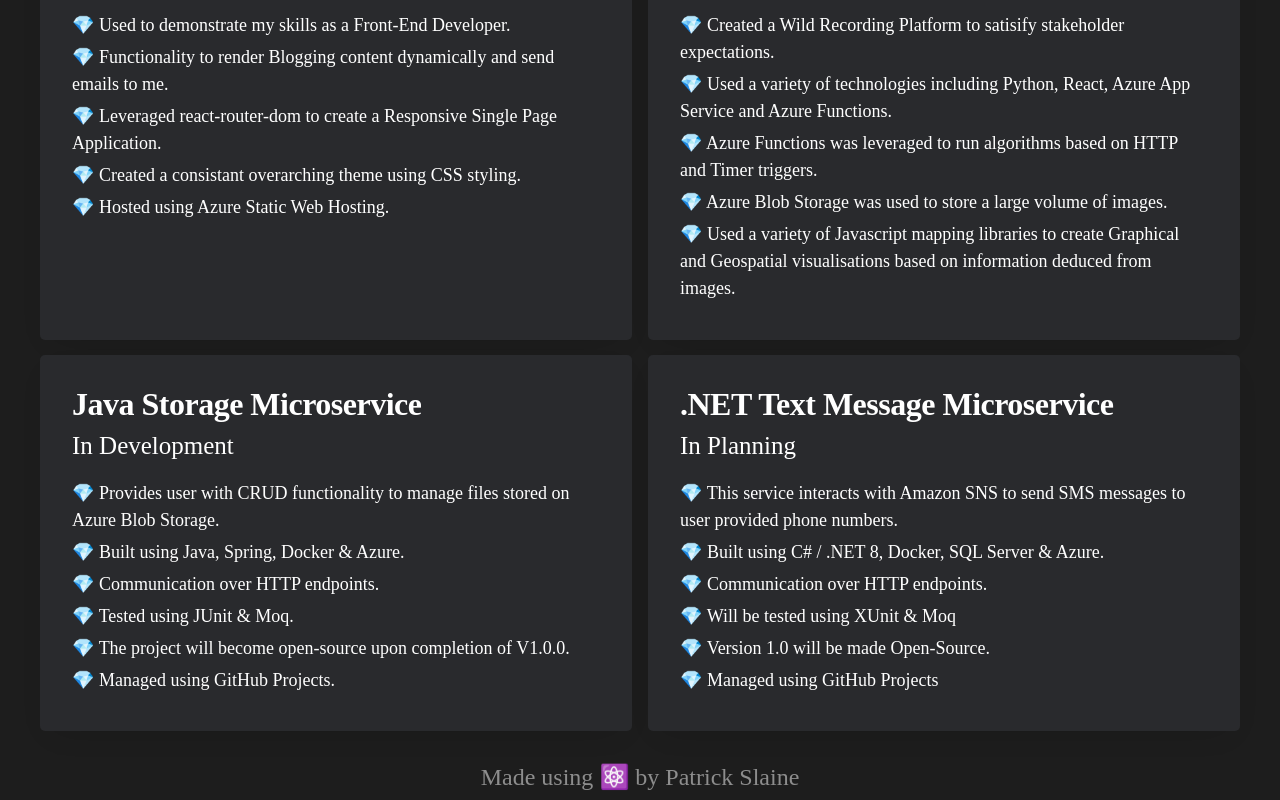
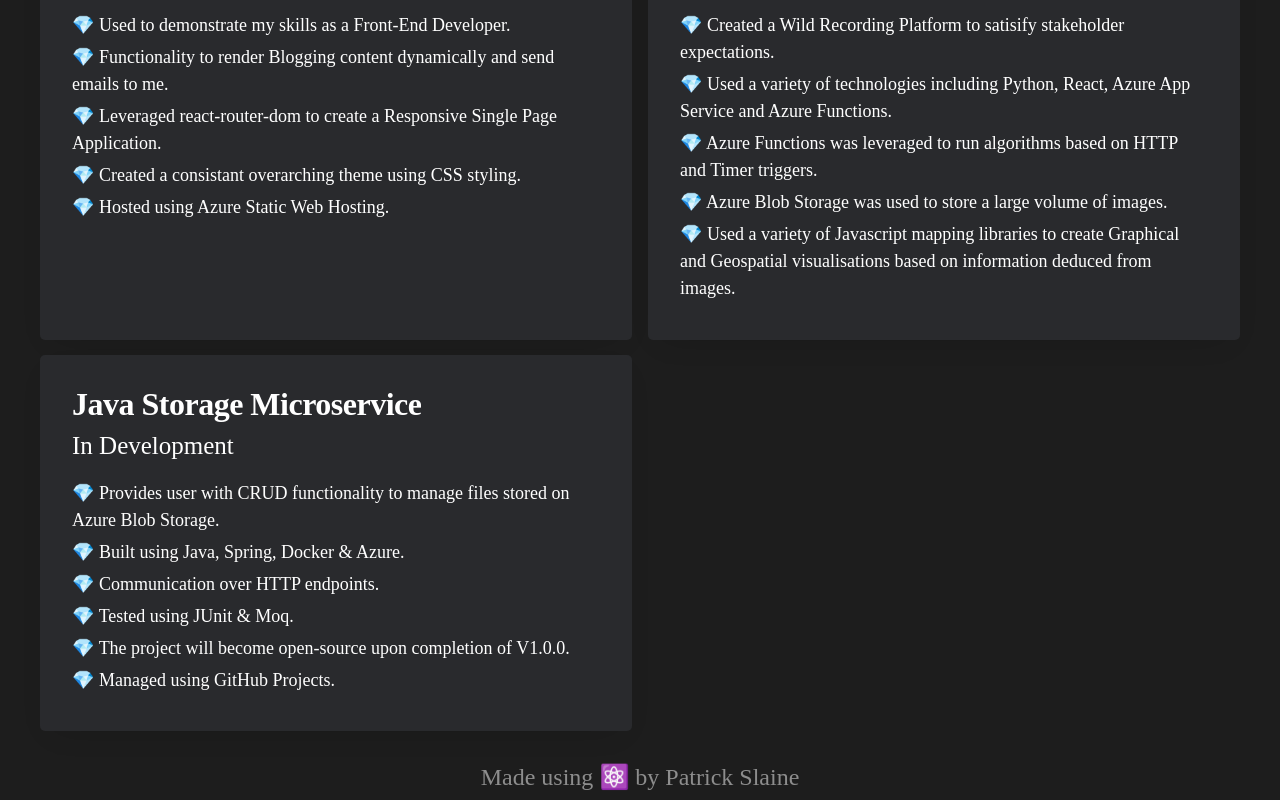
Before and after one commit to patrickSlaine/portfolio, a React (Create React App) app: page /projects in a window 1280 px wide. Shown: the part 733-1533 px from the top of the page. Built offline with nearby package versions, Linux system fonts and the light colour scheme.

Commit message:
removed content

```diff
--- a/src/assets/portfolio.js
+++ b/src/assets/portfolio.js
@@ -215,20 +215,6 @@ export const projects = {
                 "💎 The project will become open-source upon completion of V1.0.0.",
                 "💎 Managed using GitHub Projects."
             ]
-        },
-        {
-            id:"4",
-            name:".NET Text Message Microservice",
-            status: "In Planning",
-            url:"",
-            descriptions:[
-                "💎 This service interacts with Amazon SNS to send SMS messages to user provided phone numbers.",
-                "💎 Built using C# / .NET 8, Docker, SQL Server & Azure.",
-                "💎 Communication over HTTP endpoints.",
-                "💎 Will be tested using XUnit & Moq",
-                "💎 Version 1.0 will be made Open-Source.",
-                "💎 Managed using GitHub Projects",
-            ]
         }
     ]
 }
```
